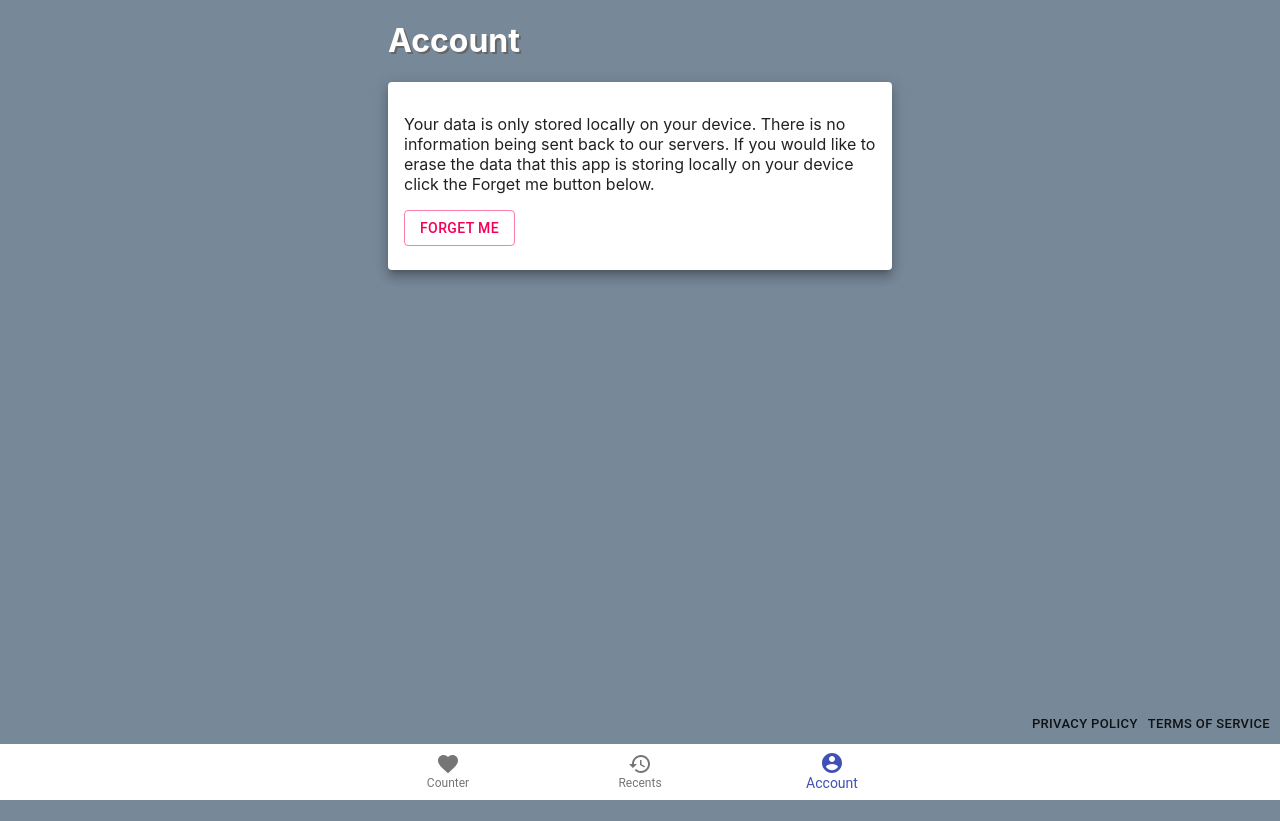
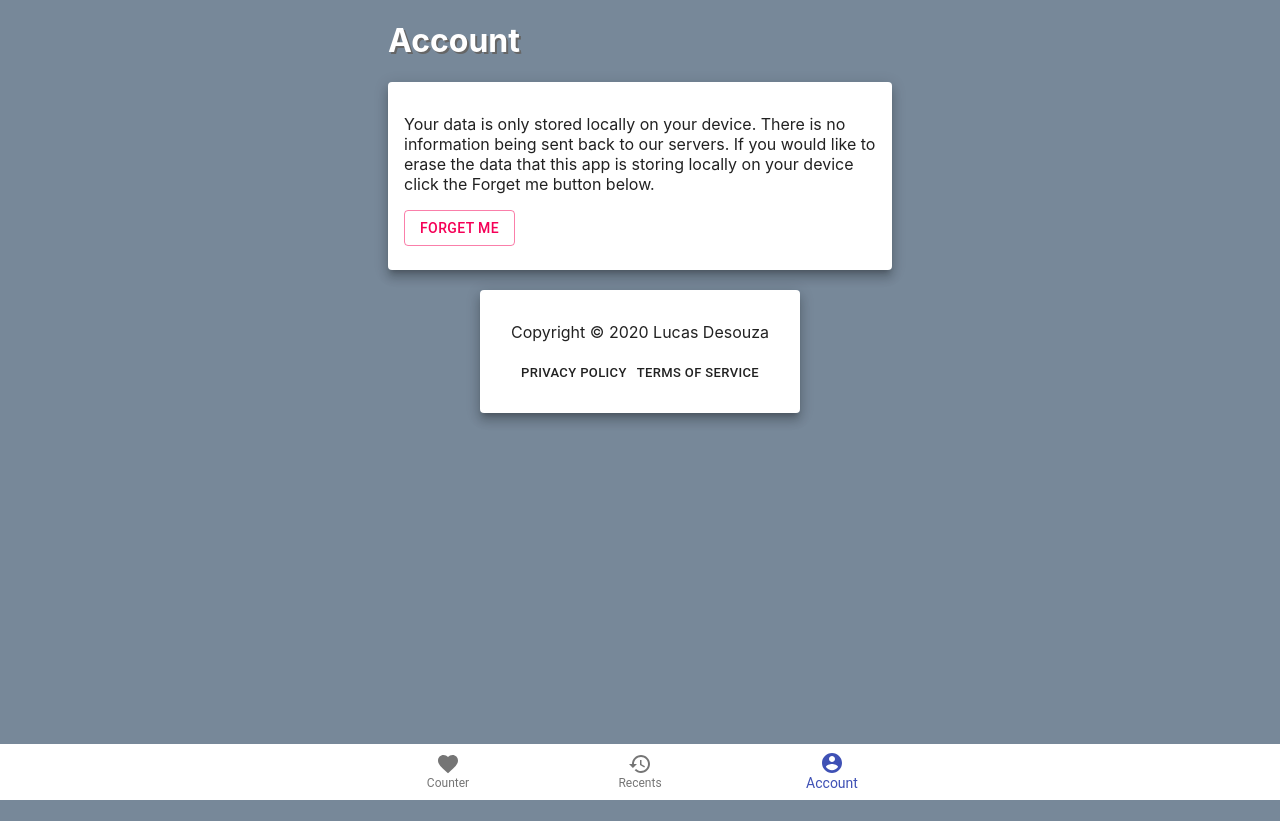
Before and after one commit to LucasCarioca/breath, a React (Create React App) app: page /account in a window 1280 px wide. Built offline with nearby package versions, Linux system fonts and the light colour scheme.

Commit message:
fix: styling for legal links section

```diff
--- a/src/App.css
+++ b/src/App.css
@@ -1,9 +1,13 @@
 .legal-links-container {
     display: flex;
     flex-direction: row;
-    position: absolute;
-    bottom: 60px;
-    right: 5px;
+    justify-content: center;
+}
+.legal-links-card {
+    max-width:20em;
+    margin: 0 auto;
+    margin-bottom: 500px;
+    text-align: center;
 }
 .legal-links {
     margin: 5px;
--- a/src/App.js
+++ b/src/App.js
@@ -1,21 +1,22 @@
 import React from 'react';
 import './App.css';
-import { createStore } from "redux";
+import {createStore} from "redux";
 import reducer from "./store/reducer";
-import { Provider } from "react-redux";
-import { composeWithDevTools } from "redux-devtools-extension";
+import {Provider} from "react-redux";
+import {composeWithDevTools} from "redux-devtools-extension";
 import BottomNavigation from "@material-ui/core/BottomNavigation";
 import BottomNavigationAction from "@material-ui/core/BottomNavigationAction";
 import RestoreIcon from '@material-ui/icons/Restore';
 import FavoriteIcon from '@material-ui/icons/Favorite';
 import AccountCircleIcon from '@material-ui/icons/AccountCircle';
-import { makeStyles } from "@material-ui/core/styles";
-import { BrowserRouter as Router, Link } from "react-router-dom";
+import {makeStyles} from "@material-ui/core/styles";
+import {BrowserRouter as Router, Link} from "react-router-dom";
 import Routes from "./Routes";
 import Container from "@material-ui/core/Container";
 import Box from "@material-ui/core/Box";
 import AppBar from "@material-ui/core/AppBar";
-import { Button } from '@material-ui/core';
+import {Button, Card} from '@material-ui/core';
+import CardContent from "@material-ui/core/CardContent";
 
 const store = createStore(reducer, composeWithDevTools());
 
@@ -41,11 +42,19 @@ function App() {
             <Router>
                 <Box height={'100%'}>
                     <Container maxWidth={'sm'}>
-                        <Routes />
-                        <div className='legal-links-container'>
-                            <Button className='legal-links' component={Link} size={'small'} color={'default'} to='/privacypolicy'>Privacy policy</Button>
-                            <Button className='legal-links' component={Link} size={'small'} color={'default'} to='/termsofservice'>Terms of service</Button>
-                        </div>
+                        <Routes/>
+                        <br/>
+                        <Card raised={true} className={'legal-links-card'}>
+                            <CardContent>
+                                <p>Copyright &copy; 2020 Lucas Desouza</p>
+                                <div className='legal-links-container'>
+                                    <Button className='legal-links' component={Link} size={'small'} color={'default'}
+                                            to='/privacypolicy'>Privacy policy</Button>
+                                    <Button className='legal-links' component={Link} size={'small'} color={'default'}
+                                            to='/termsofservice'>Terms of service</Button>
+                                </div>
+                            </CardContent>
+                        </Card>
                         <AppBar>
                             <BottomNavigation
                                 value={value}
@@ -55,9 +64,12 @@ function App() {
                                 showLabels
                                 className={classes.root}
                             >
-                                <BottomNavigationAction label="Counter" icon={<FavoriteIcon />} component={Link} to={'/'} />
-                                <BottomNavigationAction label="Recents" icon={<RestoreIcon />} component={Link} to={'/record'} />
-                                <BottomNavigationAction label="Account" icon={<AccountCircleIcon />} component={Link} to={'/account'} />
+                                <BottomNavigationAction label="Counter" icon={<FavoriteIcon/>} component={Link}
+                                                        to={'/'}/>
+                                <BottomNavigationAction label="Recents" icon={<RestoreIcon/>} component={Link}
+                                                        to={'/record'}/>
+                                <BottomNavigationAction label="Account" icon={<AccountCircleIcon/>} component={Link}
+                                                        to={'/account'}/>
                             </BottomNavigation>
                         </AppBar>
                     </Container>
```
